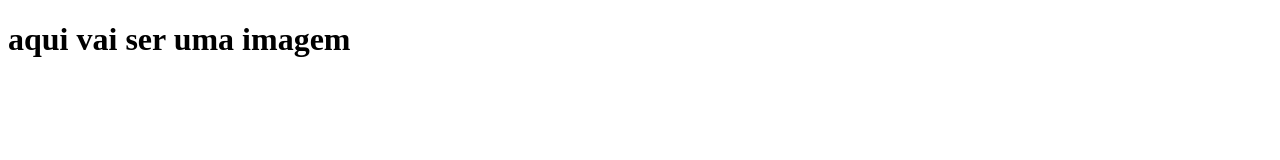
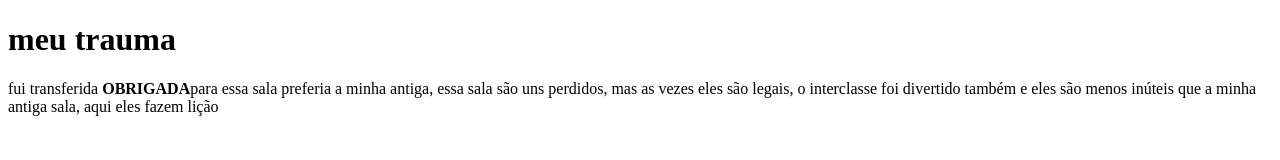
Before and after one commit to azvdo14/corinthians, a plain HTML site: page index.html in a window 1280 px wide. Drawn offline with Linux system fonts and the light colour scheme.

Commit message:
Add files via upload

```diff
--- a/index.html
+++ b/index.html
@@ -7,7 +7,12 @@
     <link rel="stylesheet" href="estilo.css">
 </head>
 <body>
-    <h1>aqui vai ser uma imagem</h1>
+    <h1><strong>meu trauma</strong></h1>
+    <p>
+    fui transferida <strong>OBRIGADA</strong>para essa sala
+    preferia a minha antiga, essa sala são uns perdidos, mas as vezes
+    eles são legais, o interclasse foi divertido também e eles são menos inúteis
+    que a minha antiga sala, aqui eles fazem lição</p>
 
 </body>
 </html>
```
